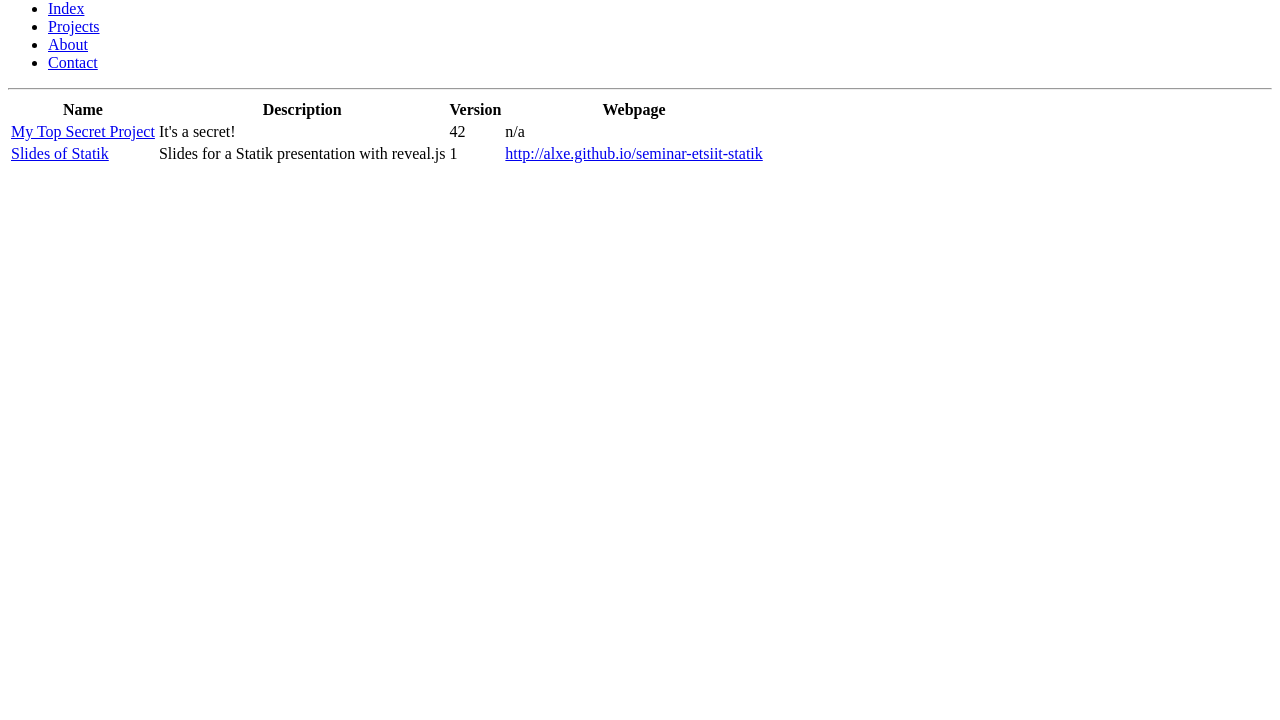
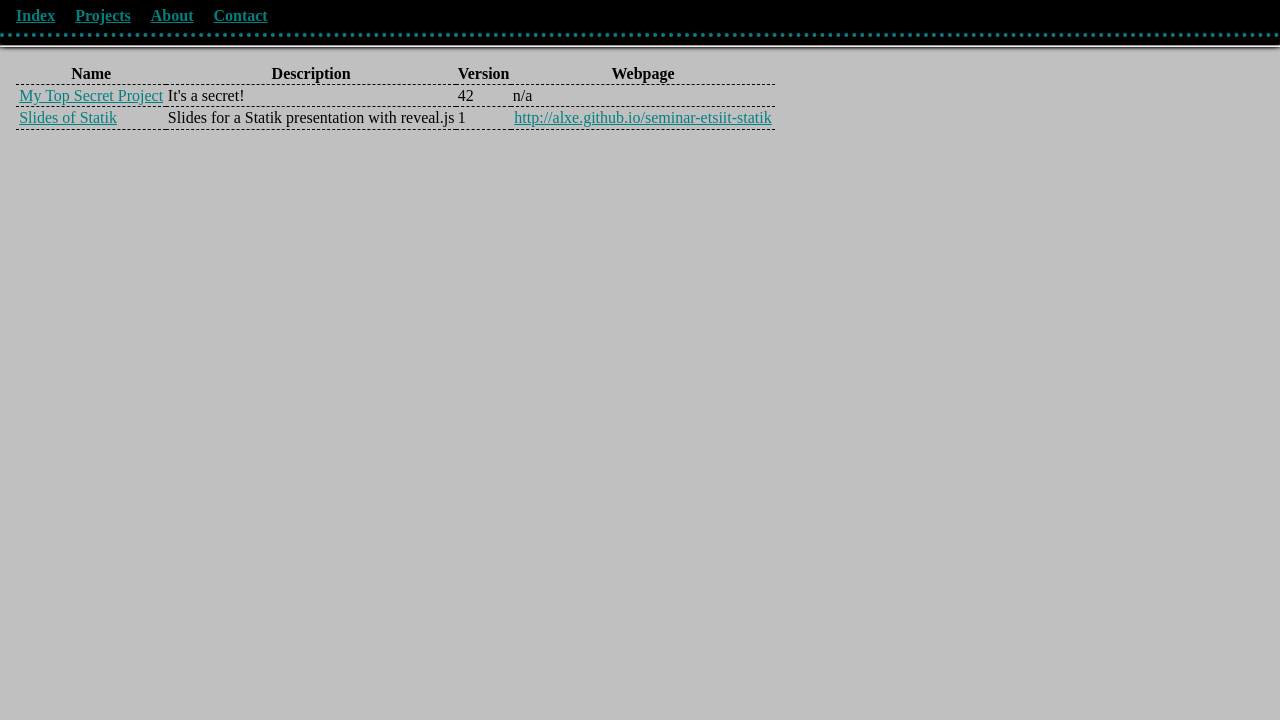
Before and after one commit to Alxe/seminar-etsiit-statik, a plain HTML site: page example/projects/index.html in a window 1280 px wide. Shown: the part 80-800 px from the top of the page. Drawn offline with Linux system fonts and the light colour scheme.

Commit message:
Updated generated files

```diff
--- a/example/assets/css/style.css
+++ b/example/assets/css/style.css
@@ -0,0 +1,70 @@
+/* General styling */
+
+* {
+	padding: 0;
+	margin: 0;
+}
+
+body {
+	background-color: silver;
+}
+
+a {
+	color: teal;
+}
+
+a:hover {
+	text-decoration-style: wavy
+}
+
+table {
+	border-collapse: collapse;
+}
+
+table tr {
+	border-bottom: 1px dashed black;
+}
+
+/* Structural styling */
+
+body > header {
+	color: white;
+	background-color: black;
+	box-shadow: 3px 10px 4px black, -3px 10px 4px black;
+	border-bottom: 4px dotted teal;
+	margin-bottom: 0.5rem;
+}
+
+body > header > h1 {
+	padding: 1rem;
+	font-size: 3em;
+	font-family: serif;
+	text-decoration: underline;
+}
+
+body > header > nav {
+	padding: 0.5em 1em;
+	padding-top: 0;
+}
+
+body > header > nav > ul {
+	font-weight: bold;
+	list-style: none;
+}
+
+body > header > nav > ul > li {
+	display: inline;
+	padding-left: 1em;
+}
+
+body > header > nav > ul > li:first-child {
+	padding-left: 0
+}
+
+body > main {
+	padding: 1rem;
+}
+
+body > main * {
+	padding: 0.1em;
+}
--- a/example/projects/index.html
+++ b/example/projects/index.html
@@ -12,12 +12,14 @@
 <body>
 	<header>
 		<h1>Projects</h1>
+		<nav>
 			<ul>
 				<li><a href="/">Index</a></li>
 				<li><a href="/projects/">Projects</a></li>
 				<li><a href="/about/">About</a></li>
 				<li><a href="/contact/">Contact</a></li>
 			</ul>
+		</nav>
 	</header>
 
 	<hr />
```
Also changed, not shown: example/about/index.html (+2 -0 lines), example/contact/index.html (+2 -0 lines), example/index.html (+2 -0 lines), example/projects/slides-statik/index.html (+2 -0 lines), example/projects/top-secret/index.html (+2 -0 lines). Lines whose indentation alone changed are shown as unchanged.
